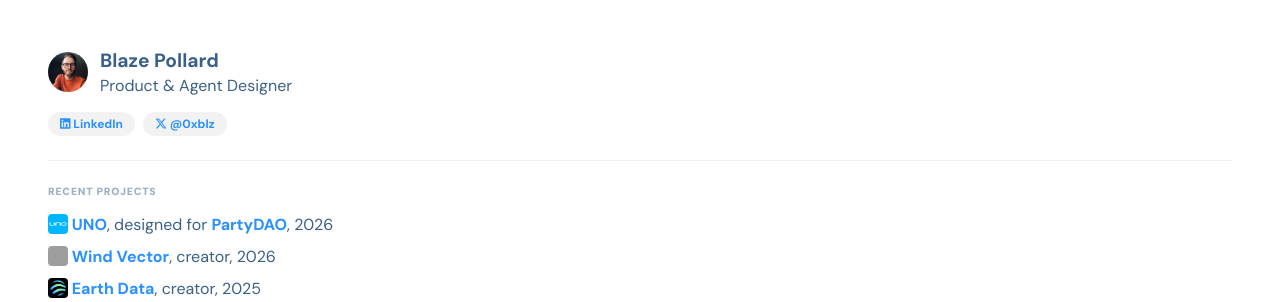
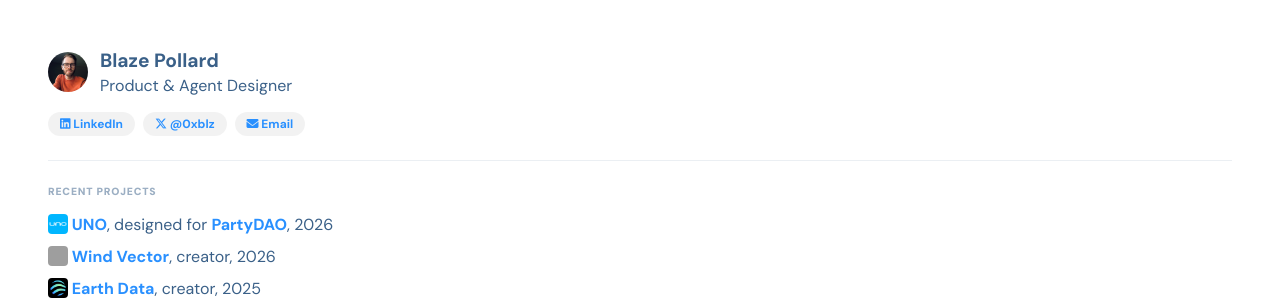
Before and after one commit to 0xblz/blaze-design, a Jekyll site: the page built from index.html, in a window 1280 px wide. Shown: the top 302 px of the page. Built offline with Jekyll 4.4.1, drawn with Linux system fonts in a browser that asks for light colours; nearby versions of some CDN libraries; grey boxes are pictures that could not be loaded.

Commit message:
added email

```diff
--- a/index.html
+++ b/index.html
@@ -16,6 +16,7 @@ js: gallery
 <div class="social">
     <a href="https://www.linkedin.com/in/blazepollard/" target="_blank"><i class="fa-brands fa-linkedin"></i> LinkedIn</a>
     <a href="https://x.com/0xblz" target="_blank"><i class="fa-brands fa-x-twitter"></i> @0xblz</a>
+    <a href="mailto:hello@blaze.design" target="_blank"><i class="fa-solid fa-envelope"></i> Email</a>
 </div>
 <hr>
 
```
